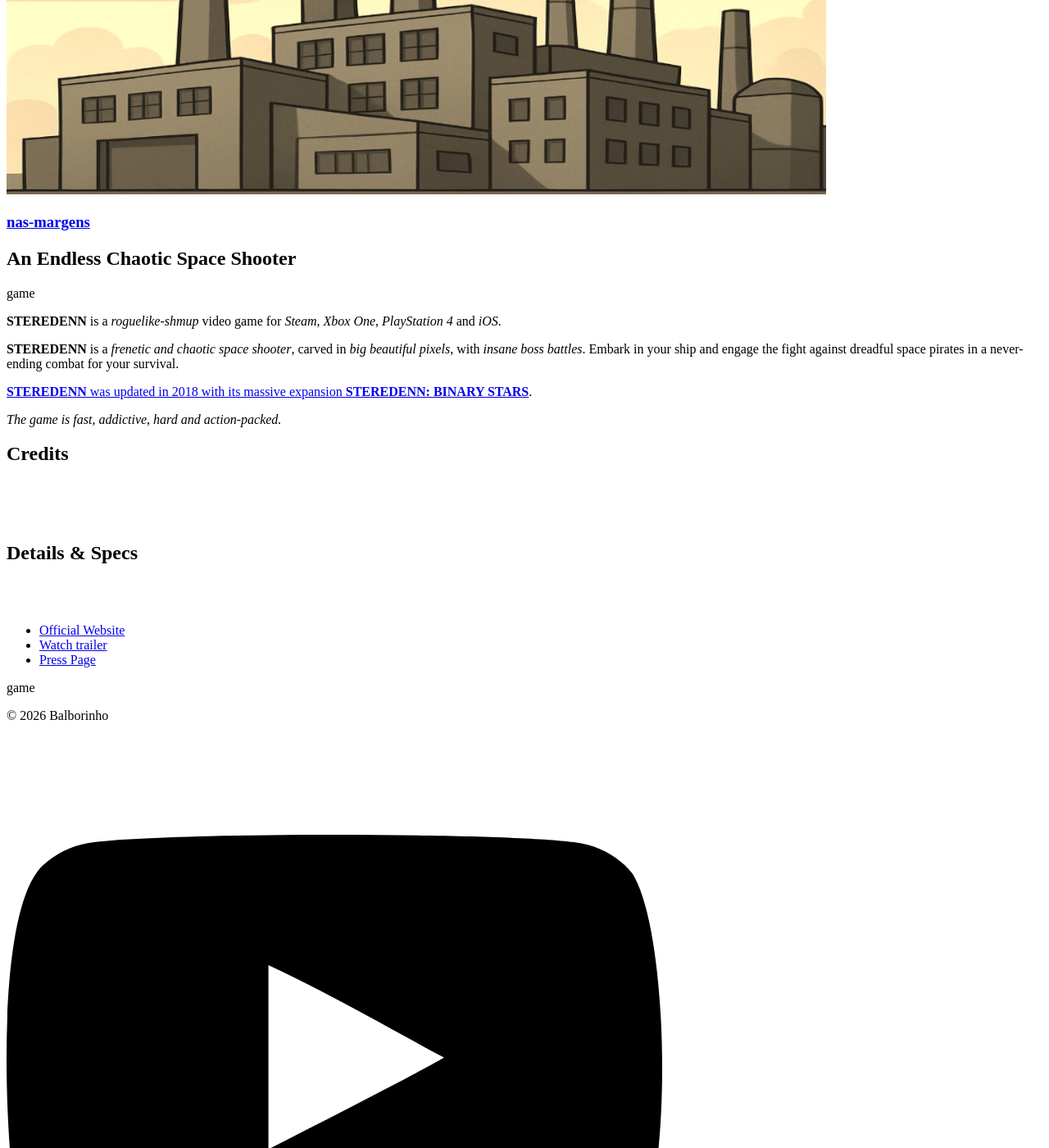
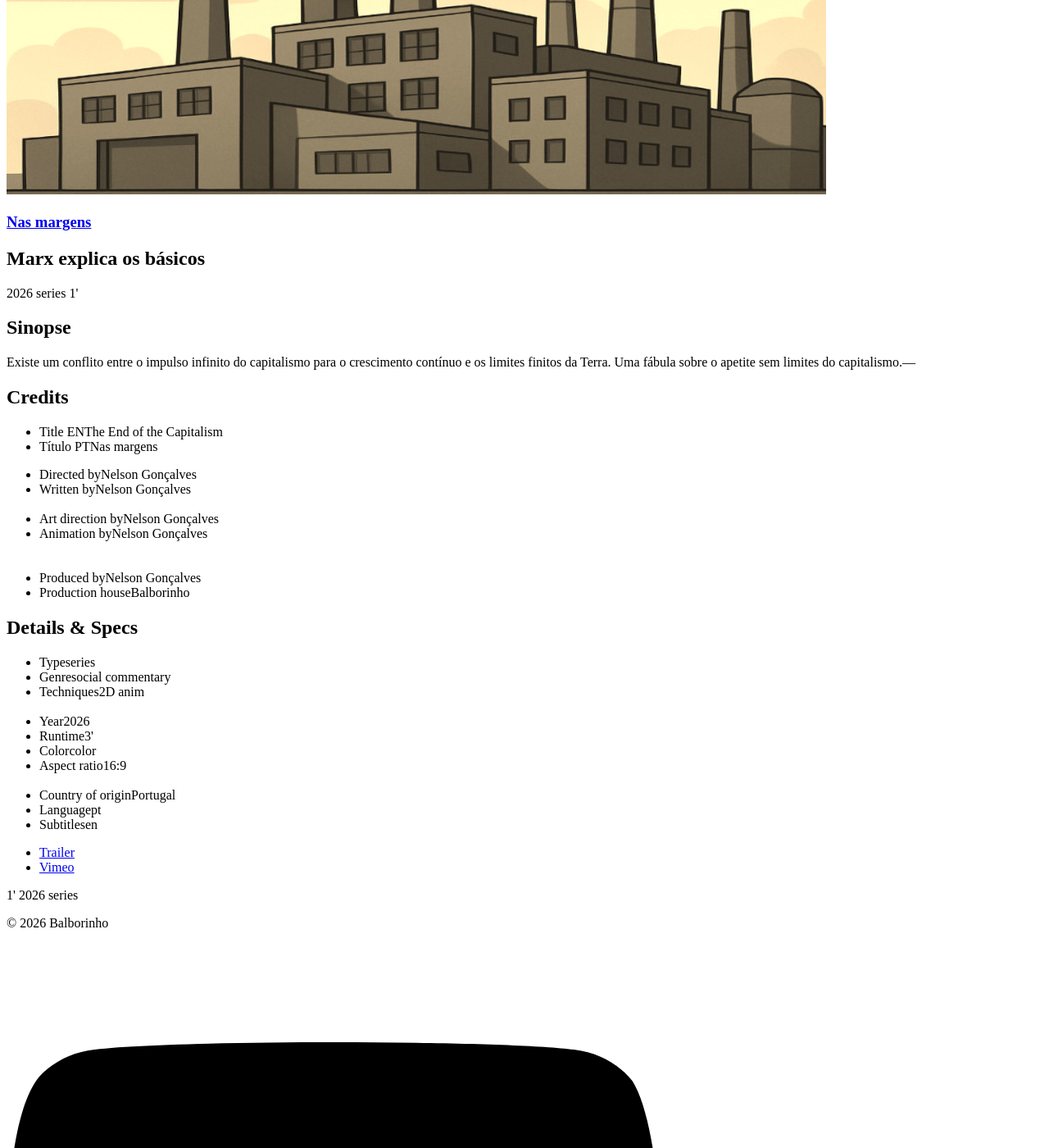
Before and after one commit to nafergo/webtest, a Jekyll site: the page built from _products/nas-margens.md, in a window 1280 px wide and 1400 px high, scrolled down 539 px. Shown: the whole window at 82% size. Built offline with Jekyll 4.4.1, drawn with Linux system fonts in a browser that asks for light colours.

Commit message:
Update nas-margens.md with new details and formatting

```diff
--- a/_products/nas-margens.md
+++ b/_products/nas-margens.md
@@ -1,25 +1,57 @@
 ---
-title: "nas-margens"
-subtitle: "An Endless Chaotic Space Shooter"
-type: [game]
+title: "Nas margens"
+titulo-en: "The End of the Capitalism"
+titulo-pt: "Nas margens"
+subtitle: "Marx explica os básicos"
+type: ['2026', 'series', "1'"]
+
 assets: /static/images/products/nas-margens/
-date: 2015-10-01
 
-excerpt: "**STEREDENN** is a frenetic and chaotic space shooter, carved in big beautiful pixels."
+date: 2026-01-30
+
+project-type: ['series']
+genre: social commentary
+
+techniques: '2D anim'
+
+
+directed-by: Nelson Gonçalves
+written-by: Nelson Gonçalves
+based-on:
+#original story by Li
+
+art-direction: Nelson Gonçalves
+three-d:
+two-d:
+animation-by: Nelson Gonçalves
+
+music-by:
+sound-design-by:
+
+produced-by: Nelson Gonçalves
+production-company: Balborinho
+
+
+year: 2026
+runtime: 3'
+color: color
+ratio: '16:9'
+sound:
+
+country: Portugal
+language: pt
+subtitles: en
+
+excerpt: Existe um conflito entre o impulso infinito do capitalismo para o crescimento contínuo e os limites finitos da Terra. Uma fábula sobre o apetite sem limites do capitalismo.
+
+state: inproduction
 
 links:
-  - name: Official Website
-    url: http://steredenn.pixelnest.io
-  - name: Watch trailer
-    url: https://youtu.be/EtXajayBLzw
-  - name: Press Page
-    url: /presskit/steredenn/
+  - name: Trailer
+    url: https://vimeo.com/799819211
+  - name: Vimeo
+    url: https://store.steampowered.com/app/2283410/Chtuloot/
 ---
 
-**STEREDENN** is a _roguelike-shmup_ video game for _Steam_, _Xbox One_, _PlayStation 4_ and _iOS_.
-
-**STEREDENN** is a _frenetic and chaotic space shooter_, carved in _big beautiful pixels_, with _insane boss battles_. Embark in your ship and engage the fight against dreadful space pirates in a never-ending combat for your survival.
-
-[**STEREDENN** was updated in 2018 with its massive expansion **STEREDENN: BINARY STARS**](/products/steredenn-binary-stars/).
-
-_The game is fast, addictive, hard and action-packed._
+<h2 class="">Sinopse</h2>
+Existe um conflito entre o impulso infinito do capitalismo para o crescimento contínuo e os limites finitos da Terra. Uma fábula sobre o apetite sem limites do capitalismo.---
```
